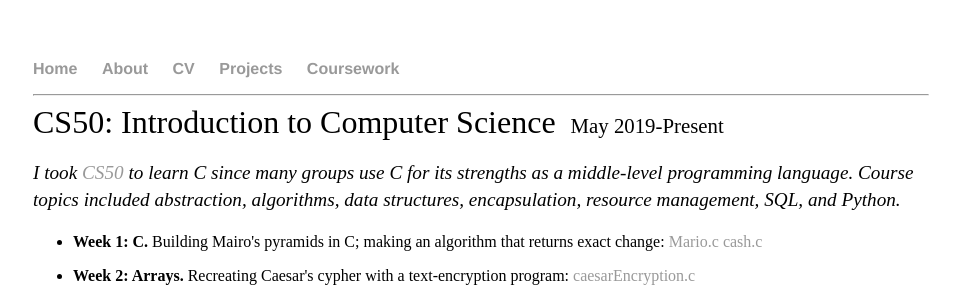
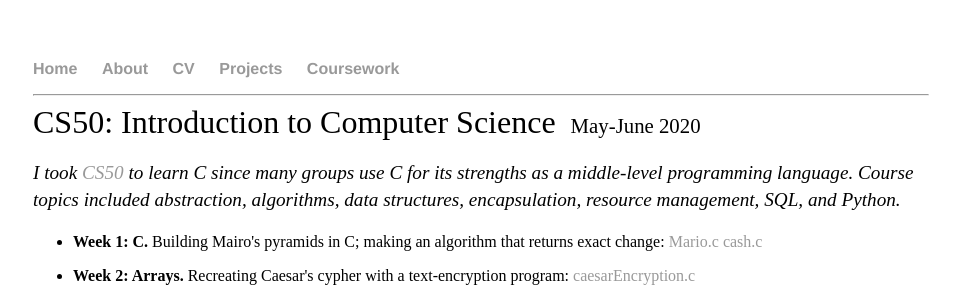
Before and after one commit to aoschwartz7/aoschwartz7.github.io, a Jekyll site: the page built from site/coursework.html, in a window 1280 px wide. Shown: the top 301 px of the page, without its empty margins (159-1119 px from the left). Built offline with Jekyll 4.4.1, drawn with Linux system fonts in a browser that asks for light colours.

Commit message:
Update coursework.html

```diff
--- a/site/coursework.html
+++ b/site/coursework.html
@@ -3,7 +3,7 @@ layout: default
 title: Alec Schwartz
 ---
 <hr />
-<span>CS50: Introduction to Computer Science<c>May 2019-Present</c></span>
+<span>CS50: Introduction to Computer Science<c>May-June 2020</c></span>
 
 <p>
   <em>I took <a href="https://online-learning.harvard.edu/course/cs50-introduction-computer-science">CS50</a> to learn C since many groups use C for its strengths as a middle-level programming language. Course topics included abstraction, algorithms, data structures, encapsulation, resource management, SQL, and Python.</em>
```
